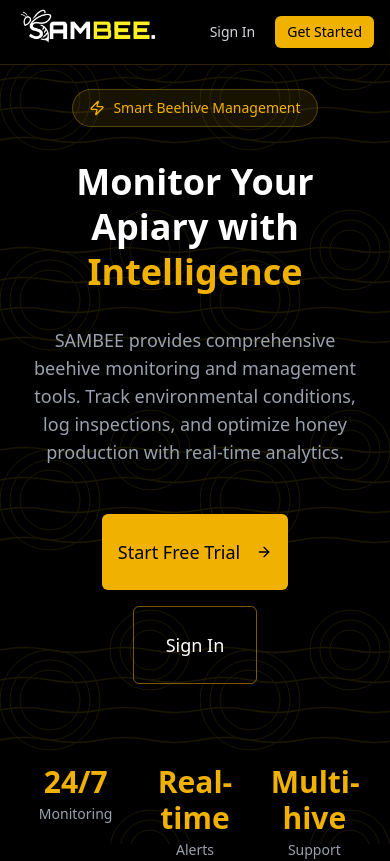
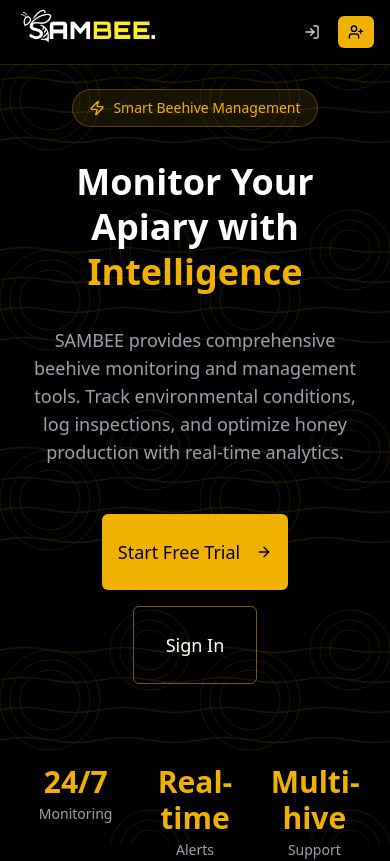
Before and after one commit to SamBee-project/sambee-project, a Next.js app in the folder frontend/: page / in a window 390 px wide. Shown: the top 861 px of the page. Built offline with nearby package versions, Linux system fonts and the light colour scheme.

Commit message:
feat: implement authentication state management and update UI components

```diff
--- a/frontend/src/app/(auth)/login/page.tsx
+++ b/frontend/src/app/(auth)/login/page.tsx
@@ -47,6 +47,7 @@
       await new Promise((resolve) => setTimeout(resolve, 1500));
 
       console.log("Login data:", data);
+      localStorage.setItem("isAuthenticated", "true");
       toast.success("Login successful! Welcome back.");
 
       router.push("/");
--- a/frontend/src/app/(auth)/password-recovery/page.tsx
+++ b/frontend/src/app/(auth)/password-recovery/page.tsx
@@ -22,7 +22,7 @@
   PasswordRecoveryFormData,
 } from "../../../schemas/authSchema";
 import { TopoBackground } from "../../../components/TopoBackground";
-import logoImage from "../../../public/logo.png";
+import logoImage from "../../../../public/logo.png";
 import Image from "next/image";
 
 export default function PasswordRecovery() {
--- a/frontend/src/app/(auth)/register/page.tsx
+++ b/frontend/src/app/(auth)/register/page.tsx
@@ -54,6 +54,7 @@
       await new Promise((resolve) => setTimeout(resolve, 1500));
 
       console.log("Registration data:", data);
+      localStorage.setItem("isAuthenticated", "true");
       toast.success("Account created successfully! Welcome to SAMBEE.");
       router.push("/dashboard");
     } catch (error) {
--- a/frontend/src/app/(dashboard)/layout.tsx
+++ b/frontend/src/app/(dashboard)/layout.tsx
@@ -4,7 +4,6 @@
 import "../globals.css";
 import { StoreProvider } from "@/store/StoreProvider";
 import { Header } from "../../components/ui/Header";
-import { Footer } from "@/components/ui/Footer";
 
 const orbitron = Orbitron({
   variable: "--font-orbitron",
--- a/frontend/src/app/(dashboard)/page.tsx
+++ b/frontend/src/app/(dashboard)/page.tsx
@@ -1,5 +1,7 @@
 "use client";
 
+import { useEffect } from "react";
+import { useRouter } from "next/navigation";
 import Link from "next/link";
 import { motion } from "framer-motion";
 import {
@@ -20,6 +22,14 @@
 import { Footer } from "@/components/ui/Footer";
 
 export default function Welcome() {
+  const router = useRouter();
+
+  useEffect(() => {
+    if (localStorage.getItem("isAuthenticated") === "true") {
+      router.push("/dashboard");
+    }
+  }, [router]);
+
   const features = [
     {
       icon: Activity,
--- a/frontend/src/components/ui/Header.tsx
+++ b/frontend/src/components/ui/Header.tsx
@@ -2,11 +2,40 @@
 
 import Image from "next/image";
 import Link from "next/link";
+import { usePathname, useRouter } from "next/navigation";
+import { useEffect, useState } from "react";
 import { motion } from "framer-motion";
 import { Button } from "./Button";
 import logoImage from "../../../public/logo.png";
+import { BarChart3, ClipboardList, Home, LogIn, UserPlus, LogOut } from "lucide-react";
 
 export const Header = () => {
+  const pathname = usePathname();
+  const router = useRouter();
+  const [isAuthenticated, setIsAuthenticated] = useState(false);
+
+  useEffect(() => {
+    setIsAuthenticated(localStorage.getItem("isAuthenticated") === "true");
+  }, [pathname]);
+
+  const handleLogout = () => {
+    localStorage.removeItem("isAuthenticated");
+    setIsAuthenticated(false);
+    router.push("/");
+  };
+
+  const navItems = [
+    { path: "/dashboard", icon: Home, label: "Dashboard" },
+    {
+      path: "/dashboard/inspections",
+      icon: ClipboardList,
+      label: "Inspections",
+    },
+    { path: "/dashboard/analytics", icon: BarChart3, label: "Analytics" },
+  ];
+
+  const isHomePage = pathname === "/";
+
   return (
     <motion.header
       initial={{ y: -100 }}
@@ -16,22 +45,46 @@
     >
       <div className="max-w-7xl mx-auto px-4 sm:px-6 lg:px-8">
         <div className="flex items-center justify-between h-16">
-          <div className="flex items-center">
-            <Link href="/">
+          <Link href="/" className="flex items-center">
             <Image
               src={logoImage}
               alt="SAMBEE Logo"
-                className="h-20 w-auto object-contain cursor-pointer"
+              className="h-20 w-auto object-contain"
             />
           </Link>
-          </div>
-          <div className="flex items-center gap-2">
+
+          <div className="hidden md:flex items-center gap-4">
+            {!isHomePage && (
+              <nav className="flex items-center gap-1">
+                {navItems.map((item) => {
+                  const isActive = pathname === item.path;
+                  return (
+                    <Link
+                      key={item.path}
+                      href={item.path}
+                      className={`flex items-center gap-2 px-4 py-2 rounded-lg transition-colors ${
+                        isActive
+                          ? "bg-yellow-500 text-black"
+                          : "text-gray-300 hover:bg-yellow-500/10 hover:text-yellow-500"
+                      }`}
+                    >
+                      <item.icon className="w-4 h-4" />
+                      <span>{item.label}</span>
+                    </Link>
+                  );
+                })}
+              </nav>
+            )}
+
+            {!isAuthenticated ? (
+              <div className="flex items-center gap-2 ml-2 pl-2 border-l border-yellow-500/20">
                 <Link href="/login">
                   <Button
                     variant="ghost"
                     size="sm"
                     className="text-gray-300 hover:text-yellow-500 hover:bg-yellow-500/10"
                   >
+                    <LogIn className="w-4 h-4 mr-2" />
                     Sign In
                   </Button>
                 </Link>
@@ -40,9 +93,57 @@
                     size="sm"
                     className="bg-yellow-500 hover:bg-yellow-600 text-black"
                   >
-                Get Started
+                    <UserPlus className="w-4 h-4 mr-2" />
+                    Sign Up
                   </Button>
                 </Link>
+              </div>
+            ) : (
+              <div className="flex items-center gap-2 ml-2 pl-2 border-l border-yellow-500/20">
+                <Button
+                  variant="ghost"
+                  size="sm"
+                  onClick={handleLogout}
+                  className="text-gray-300 hover:text-red-500 hover:bg-red-500/10"
+                >
+                  <LogOut className="w-4 h-4 mr-2" />
+                  Log Out
+                </Button>
+              </div>
+            )}
+          </div>
+
+          <div className="md:hidden flex items-center gap-2">
+            {!isAuthenticated ? (
+              <>
+                <Link href="/login">
+                  <Button
+                    variant="ghost"
+                    size="sm"
+                    className="text-gray-300 hover:text-yellow-500 hover:bg-yellow-500/10 px-2"
+                  >
+                    <LogIn className="w-4 h-4" />
+                  </Button>
+                </Link>
+                <Link href="/register">
+                  <Button
+                    size="sm"
+                    className="bg-yellow-500 hover:bg-yellow-600 text-black px-2"
+                  >
+                    <UserPlus className="w-4 h-4" />
+                  </Button>
+                </Link>
+              </>
+            ) : (
+              <Button
+                variant="ghost"
+                size="sm"
+                onClick={handleLogout}
+                className="text-gray-300 hover:text-red-500 hover:bg-red-500/10 px-2"
+              >
+                <LogOut className="w-4 h-4" />
+              </Button>
+            )}
           </div>
         </div>
       </div>
```
Lines whose indentation alone changed are shown as unchanged.
